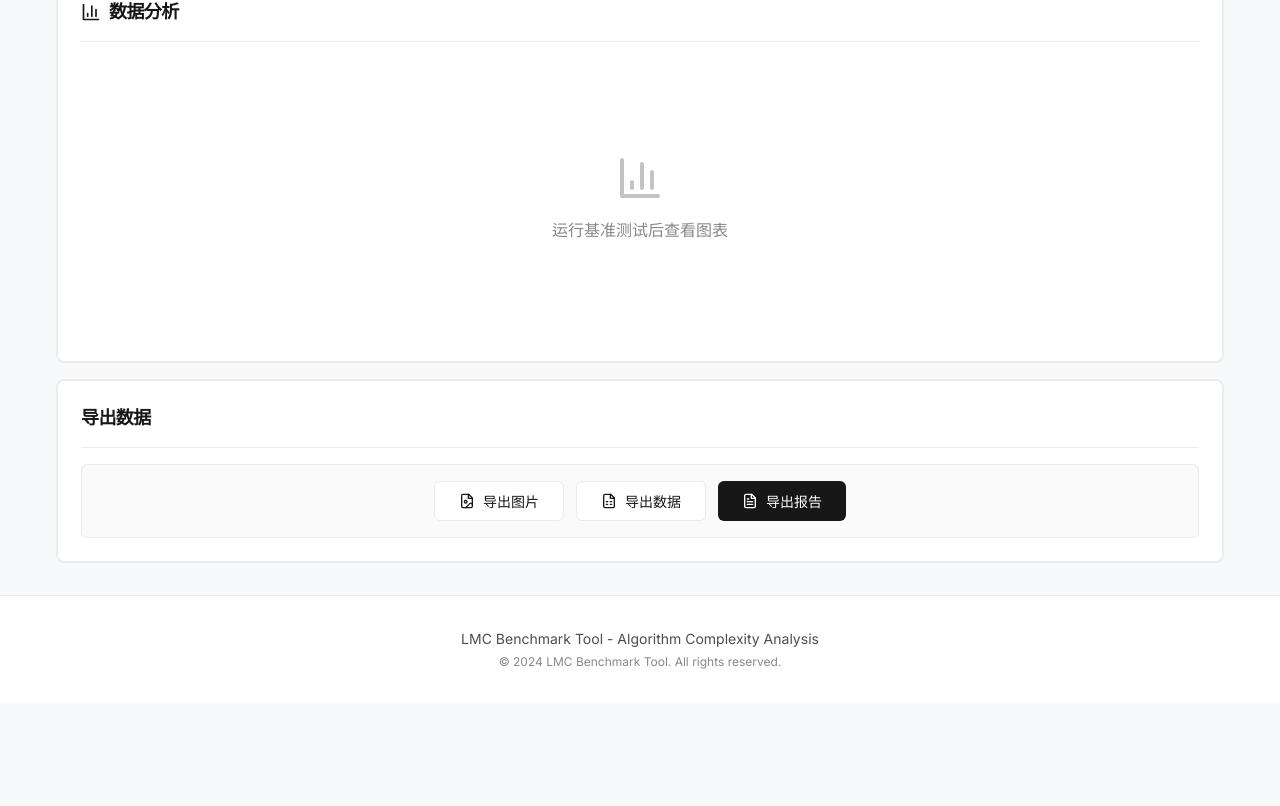
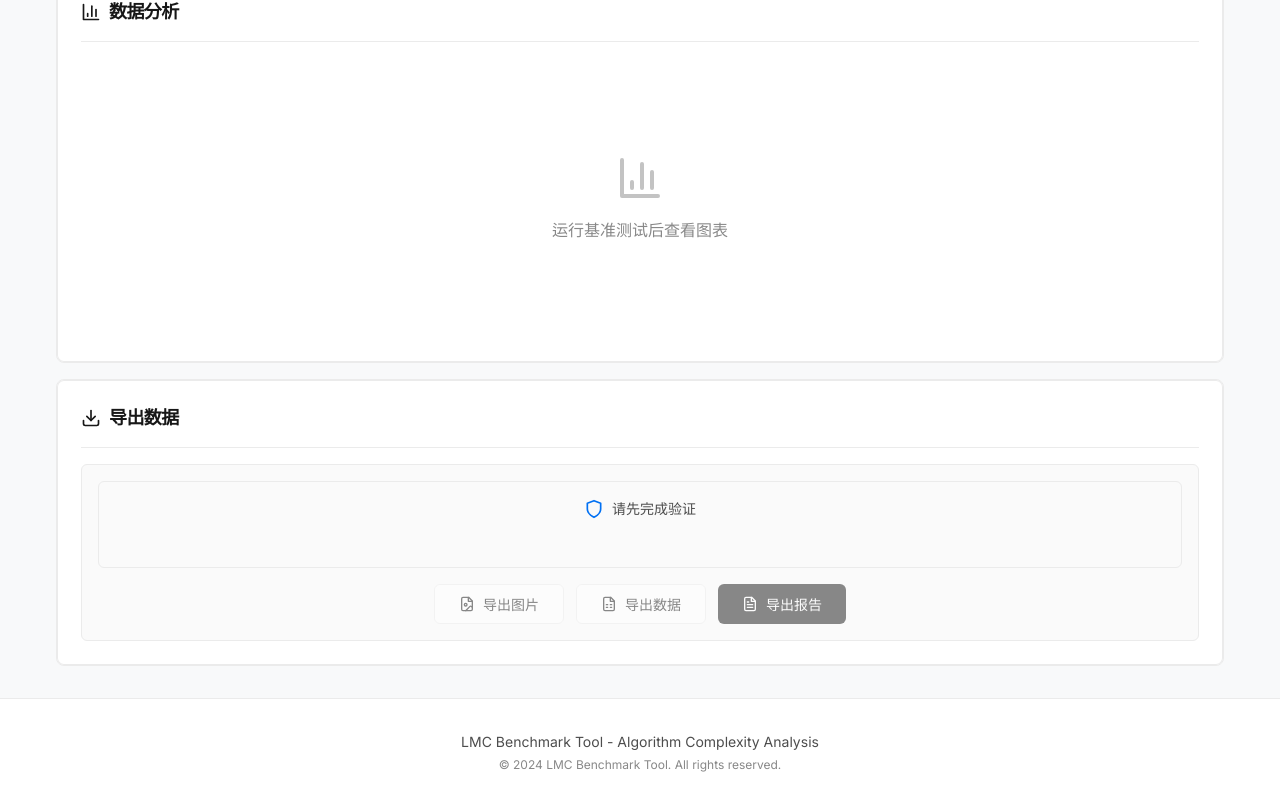
Before and after one commit to AustinZ132/LMC-Benchmark-Simulator, a React (Vite) app: page /benchmark in a window 1280 px wide. Shown: the part 846-1652 px from the top of the page. Before the commit the page ends 1549 px from the top, so only its background shows below. Built offline with nearby package versions, Linux system fonts and the light colour scheme; what chartjs-plugin-zoom would draw is missing.

Commit message:
feat: Integrate Cloudflare Turnstile for export verification

```diff
--- a/index.html
+++ b/index.html
@@ -8,6 +8,7 @@
     <link rel="preconnect" href="https://fonts.googleapis.com">
     <link rel="preconnect" href="https://fonts.gstatic.com" crossorigin>
     <link href="https://fonts.googleapis.com/css2?family=Inter:wght@400;500;600&family=JetBrains+Mono:wght@400&display=swap" rel="stylesheet">
+    <script src="https://challenges.cloudflare.com/turnstile/v0/api.js" async defer></script>
   </head>
   <body>
     <div id="root"></div>
--- a/src/components/Export.jsx
+++ b/src/components/Export.jsx
@@ -1,15 +1,34 @@
-import React, { useCallback } from 'react';
+import React, { useState, useCallback } from 'react';
 import { useI18n } from '../context/I18nContext';
 import { useBenchmark } from '../context/BenchmarkContext';
-import { Download, FileImage, FileText, FileSpreadsheet } from 'lucide-react';
+import { Download, FileImage, FileText, FileSpreadsheet, Shield } from 'lucide-react';
 import html2canvas from 'html2canvas';
 import { jsPDF } from 'jspdf';
+import Turnstile from './Turnstile';
 
 export default function Export() {
-  const { t } = useI18n();
+  const { lang } = useI18n();
   const { results } = useBenchmark();
+  const isZh = lang === 'zh';
+  const [isVerified, setIsVerified] = useState(false);
+  const [isExporting, setIsExporting] = useState(false);
+
+  const handleVerify = useCallback((token) => {
+    if (token) {
+      setIsVerified(true);
+    } else {
+      setIsVerified(false);
+    }
+  }, []);
+
+  const handleError = useCallback((error) => {
+    console.error('Turnstile error:', error);
+    setIsVerified(false);
+  }, []);
 
   const exportPNG = useCallback(async () => {
+    if (!isVerified) return;
+    setIsExporting(true);
     try {
       const element = document.getElementById('export-container');
       if (!element) return;
@@ -21,15 +40,18 @@ export default function Export() {
     } catch (error) {
       console.error('Export PNG failed:', error);
     }
-  }, []);
+    setIsExporting(false);
+  }, [isVerified]);
 
   const exportCSV = useCallback(() => {
-    if (results.length === 0) return;
+    if (!isVerified || results.length === 0) return;
+    setIsExporting(true);
 
-    const headers = ['InputSize', 'Instructions', 'MemoryAccess', 'Branches', 'Cycles'];
+    const headers = ['Algorithm', 'InputSize', 'Instructions', 'MemoryAccess', 'Branches', 'Cycles'];
     const csvContent = [
       headers.join(','),
       ...results.map(r => [
+        r.algorithmId,
         r.inputSize,
         r.instructionCount,
         r.memoryAccess,
@@ -44,9 +66,12 @@ export default function Export() {
     link.href = URL.createObjectURL(blob);
     link.click();
     URL.revokeObjectURL(link.href);
-  }, [results]);
+    setIsExporting(false);
+  }, [results, isVerified]);
 
   const exportPDF = useCallback(async () => {
+    if (!isVerified) return;
+    setIsExporting(true);
     try {
       const element = document.getElementById('export-container');
       if (!element) return;
@@ -60,26 +85,51 @@ export default function Export() {
     } catch (error) {
       console.error('Export PDF failed:', error);
     }
-  }, []);
+    setIsExporting(false);
+  }, [isVerified]);
 
   return (
     <section id="export" className="section">
       <div className="section-header">
-        <h2 className="section-title">{t('export.title')}</h2>
+        <h2 className="section-title">
+          <Download size={20} style={{ marginRight: '8px', verticalAlign: 'middle' }} />
+          {isZh ? '导出数据' : 'Export Data'}
+        </h2>
       </div>
       <div id="export-container" className="export-container">
+        {!isVerified && (
+          <div className="export-verify">
+            <div className="verify-header">
+              <Shield size={20} />
+              <span>{isZh ? '请先完成验证' : 'Please verify first'}</span>
+            </div>
+            <Turnstile onVerify={handleVerify} onError={handleError} action="export" />
+          </div>
+        )}
         <div className="export-options">
-          <button onClick={exportPNG} className="button-secondary">
+          <button
+            onClick={exportPNG}
+            className="button-secondary"
+            disabled={!isVerified || isExporting}
+          >
             <FileImage size={16} />
-            <span>{t('export.image')}</span>
+            <span>{isZh ? '导出图片' : 'Export Image'}</span>
           </button>
-          <button onClick={exportCSV} className="button-secondary">
+          <button
+            onClick={exportCSV}
+            className="button-secondary"
+            disabled={!isVerified || isExporting || results.length === 0}
+          >
             <FileSpreadsheet size={16} />
-            <span>{t('export.data')}</span>
+            <span>{isZh ? '导出数据' : 'Export Data'}</span>
           </button>
-          <button onClick={exportPDF} className="button-primary">
+          <button
+            onClick={exportPDF}
+            className="button-primary"
+            disabled={!isVerified || isExporting}
+          >
             <FileText size={16} />
-            <span>{t('export.report')}</span>
+            <span>{isZh ? '导出报告' : 'Export Report'}</span>
           </button>
         </div>
       </div>
--- /dev/null
+++ b/src/components/Turnstile.jsx
@@ -0,0 +1,65 @@
+import React, { useEffect, useRef, useState } from 'react';
+
+const SITE_KEY = '0x4AAAAAADWjfJGscLN86eM6';
+
+export default function Turnstile({ onVerify, onError, action = 'submit' }) {
+  const containerRef = useRef(null);
+  const [widgetId, setWidgetId] = useState(null);
+  const [isLoaded, setIsLoaded] = useState(false);
+
+  useEffect(() => {
+    // Check if turnstile is loaded
+    const checkTurnstile = setInterval(() => {
+      if (window.turnstile) {
+        setIsLoaded(true);
+        clearInterval(checkTurnstile);
+      }
+    }, 100);
+
+    return () => clearInterval(checkTurnstile);
+  }, []);
+
+  useEffect(() => {
+    if (!isLoaded || !containerRef.current) return;
+
+    // Clean up previous widget
+    if (widgetId !== null) {
+      window.turnstile.remove(widgetId);
+    }
+
+    // Render new widget
+    const id = window.turnstile.render(containerRef.current, {
+      sitekey: SITE_KEY,
+      action: action,
+      callback: (token) => {
+        if (onVerify) {
+          onVerify(token);
+        }
+      },
+      'error-callback': (error) => {
+        if (onError) {
+          onError(error);
+        }
+      },
+      'expired-callback': () => {
+        if (onVerify) {
+          onVerify(null);
+        }
+      },
+    });
+
+    setWidgetId(id);
+
+    return () => {
+      if (id !== null && window.turnstile) {
+        window.turnstile.remove(id);
+      }
+    };
+  }, [isLoaded, action, onVerify, onError]);
+
+  return (
+    <div className="turnstile-container">
+      <div ref={containerRef} className="turnstile-widget"></div>
+    </div>
+  );
+}
--- a/src/styles/main.css
+++ b/src/styles/main.css
@@ -1393,3 +1393,38 @@ body {
 .page-transition {
   min-height: calc(100vh - 120px);
 }
+
+/* Turnstile */
+.turnstile-container {
+  display: flex;
+  justify-content: center;
+  margin: var(--space-4) 0;
+}
+
+.turnstile-widget {
+  display: inline-block;
+}
+
+.export-verify {
+  background-color: var(--color-canvas-soft);
+  border: 1px solid var(--color-hairline);
+  border-radius: var(--rounded-sm);
+  padding: var(--space-4);
+  margin-bottom: var(--space-4);
+  text-align: center;
+}
+
+.verify-header {
+  display: flex;
+  align-items: center;
+  justify-content: center;
+  gap: var(--space-2);
+  margin-bottom: var(--space-3);
+  font-size: var(--text-sm);
+  font-weight: var(--font-medium);
+  color: var(--color-body);
+}
+
+.verify-header svg {
+  color: var(--color-link);
+}
```
